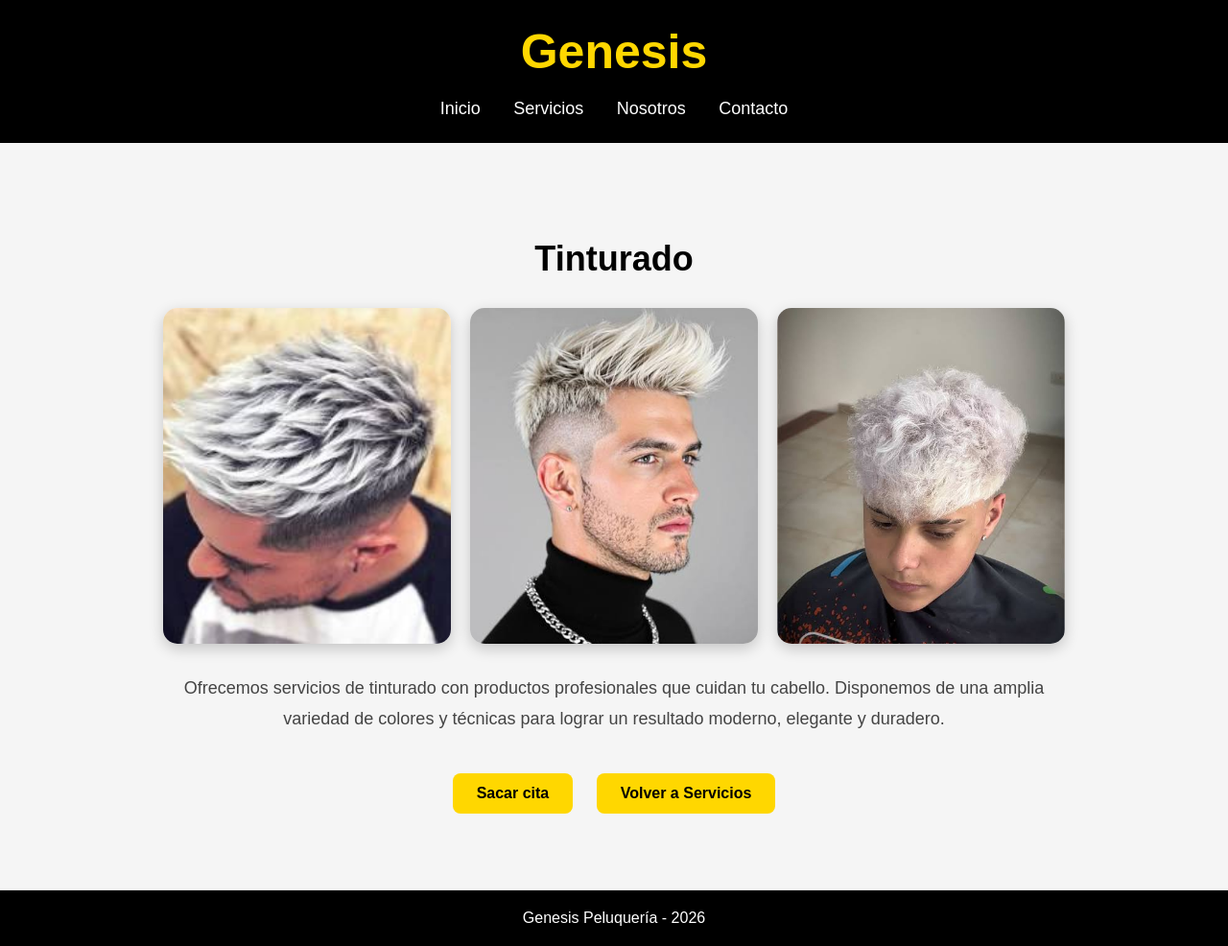
After one commit to xleftx1/Genesis-github, a Flask app: page /tinturado in a window 1280 px wide. The commit adds this page. Shown: the whole page at 96% size. Run offline with Flask 3, Linux system fonts and the light colour scheme.

Commit message:
Actualización de la página de servicios

```diff
--- a/app.py
+++ b/app.py
@@ -17,6 +17,17 @@ def contacto():
 @app.route("/servicios")
 def servicios():
     return render_template("servicios.html")
+@app.route("/corte")
+def corte():
+    return render_template("corte.html")
+
+@app.route("/tinturado")
+def tinturado():
+    return render_template("tinturado.html")
+
+@app.route("/peinado")
+def peinado():
+    return render_template("peinado.html")
 
 if __name__ == "__main__":
     app.run(debug=True);
--- a/static/style.css
+++ b/static/style.css
@@ -200,7 +200,7 @@ body.body-inicio footer {
     line-height: 1.6;
     margin-bottom: 20px;
     max-width: 800px;
-
+}
 
 .imagen-nosotros {
     max-width: 100%;
@@ -210,3 +210,66 @@ body.body-inicio footer {
     margin-top: 25px;
     box-shadow: 0px 5px 15px rgba(0,0,0,0.1);
 }
+
+.detalle-servicio {
+    max-width: 1200px;
+    margin: 50px auto;
+    text-align: center;
+    padding: 20px;
+}
+
+.detalle-servicio h2 {
+    margin-bottom: 30px;
+    font-size: 36px;
+    color: black;
+}
+
+.galeria {
+    display: flex;
+    justify-content: center;
+    gap: 20px;
+    flex-wrap: wrap;
+    margin-bottom: 30px;
+}
+
+.galeria img {
+    width: 300px;
+    height: 350px;
+    object-fit: cover;
+    border-radius: 15px;
+    box-shadow: 0px 5px 15px rgba(0,0,0,0.2);
+    transition: 0.3s;
+}
+
+.galeria img:hover {
+    transform: scale(1.05);
+}
+
+.detalle-servicio p {
+    font-size: 18px;
+    color: #444;
+    line-height: 1.8;
+    max-width: 900px;
+    margin: 0 auto 30px auto;
+}
+
+.botones {
+    margin-top: 20px;
+}
+
+.btn {
+    display: inline-block;
+    background-color: gold;
+    color: black;
+    text-decoration: none;
+    padding: 12px 25px;
+    margin: 10px;
+    border-radius: 8px;
+    font-weight: bold;
+    transition: 0.3s;
+}
+
+.btn:hover {
+    background-color: #e6c200;
+    transform: scale(1.05);
+}
--- a/templates/index.html
+++ b/templates/index.html
@@ -18,7 +18,7 @@
 
 <section id="inicio" class="principal">
     <h2>Bienvenido a Genesis</h2>
-    <p>Tu estilo comienza aquí.</p>
+    <<p><a href="/servicios">Tu estilo comienza aquí.</a></p>>
 </section>
 
 <footer>
--- a/templates/servicios.html
+++ b/templates/servicios.html
@@ -28,21 +28,21 @@
         <img src="/static/img/corte.avif" alt="Corte de Cabello">
         <h3>Corte de Cabello</h3>
         <p>Cortes modernos y clásicos para todos los estilos.</p>
-        <a href="{{ url_for('contacto') }}" class="btn-reserva">Reservar Cita</a>
+        <a href="/corte" class="btn-reserva">Más información</a>
     </div>
 
     <div class="tarjeta">
         <img src="/static/img/tinturado.avif" alt="Tinturado">
         <h3>Tinturado</h3>
         <p>Colores profesionales con acabados de calidad.</p>
-        <a href="/contacto" class="btn-reserva">Reservar Cita</a>
+        <a href="/tinturado" class="btn-reserva">Más información</a>
     </div>
 
     <div class="tarjeta">
         <img src="/static/img/peinado.avif" alt="Peinados">
         <h3>Peinados</h3>
         <p>Peinados para eventos, celebraciones y ocasiones especiales.</p>
-        <a href="/contacto" class="btn-reserva">Reservar Cita</a>
+        <a href="/peinado" class="btn-reserva">Más información</a>
     </div>
 
 </section>
--- /dev/null
+++ b/templates/tinturado.html
@@ -0,0 +1,49 @@
+<!DOCTYPE html>
+<html lang="es">
+<head>
+    <meta charset="UTF-8">
+    <title>Tinturado - Genesis</title>
+    <link rel="stylesheet" href="{{ url_for('static', filename='style.css') }}">
+</head>
+<body>
+
+<header>
+    <h1>Genesis</h1>
+
+    <nav>
+        <a href="/">Inicio</a>
+        <a href="/servicios">Servicios</a>
+        <a href="/nosotros">Nosotros</a>
+        <a href="/contacto">Contacto</a>
+    </nav>
+</header>
+
+<section class="detalle-servicio">
+
+    <h2>Tinturado</h2>
+
+    <div class="galeria">
+        <img src="/static/img/tinturado.jpg" alt="Tinturado">
+        <img src="/static/img/tinturado2.jpg" alt="Tinturado moderno">
+        <img src="/static/img/tinturado3.jpg" alt="Tinturado profesional">
+    </div>
+
+    <p>
+        Ofrecemos servicios de tinturado con productos profesionales que cuidan tu cabello.
+        Disponemos de una amplia variedad de colores y técnicas para lograr un resultado moderno,
+        elegante y duradero.
+    </p>
+
+    <div class="botones">
+        <a href="/contacto" class="btn">Sacar cita</a>
+        <a href="/servicios" class="btn">Volver a Servicios</a>
+    </div>
+
+</section>
+
+<footer>
+    <p>Genesis Peluquería - 2026</p>
+</footer>
+
+</body>
+</html>
```
Also changed, not shown: templates/corte.html (added, +37 -0 lines), templates/peinado.html (added, +48 -0 lines), static/img/corte.jpg (added), static/img/corte2.jpg (added), static/img/corte3.jpg (added), static/img/peinado.jpg (added), static/img/peinado2.jpg (added), static/img/peinado3.jpg (added), static/img/tinturado.jpg (added), static/img/tinturado2.jpg (added), static/img/tinturado3.jpg (added).
